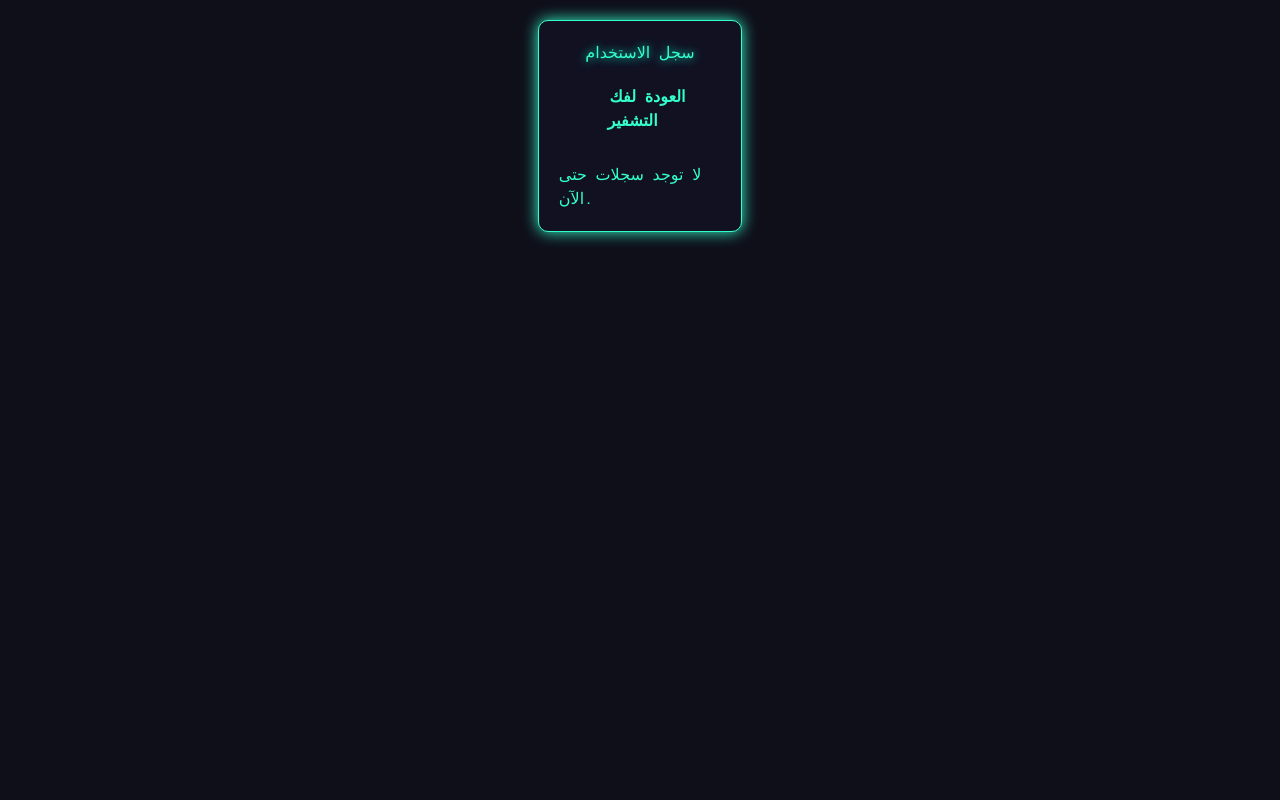
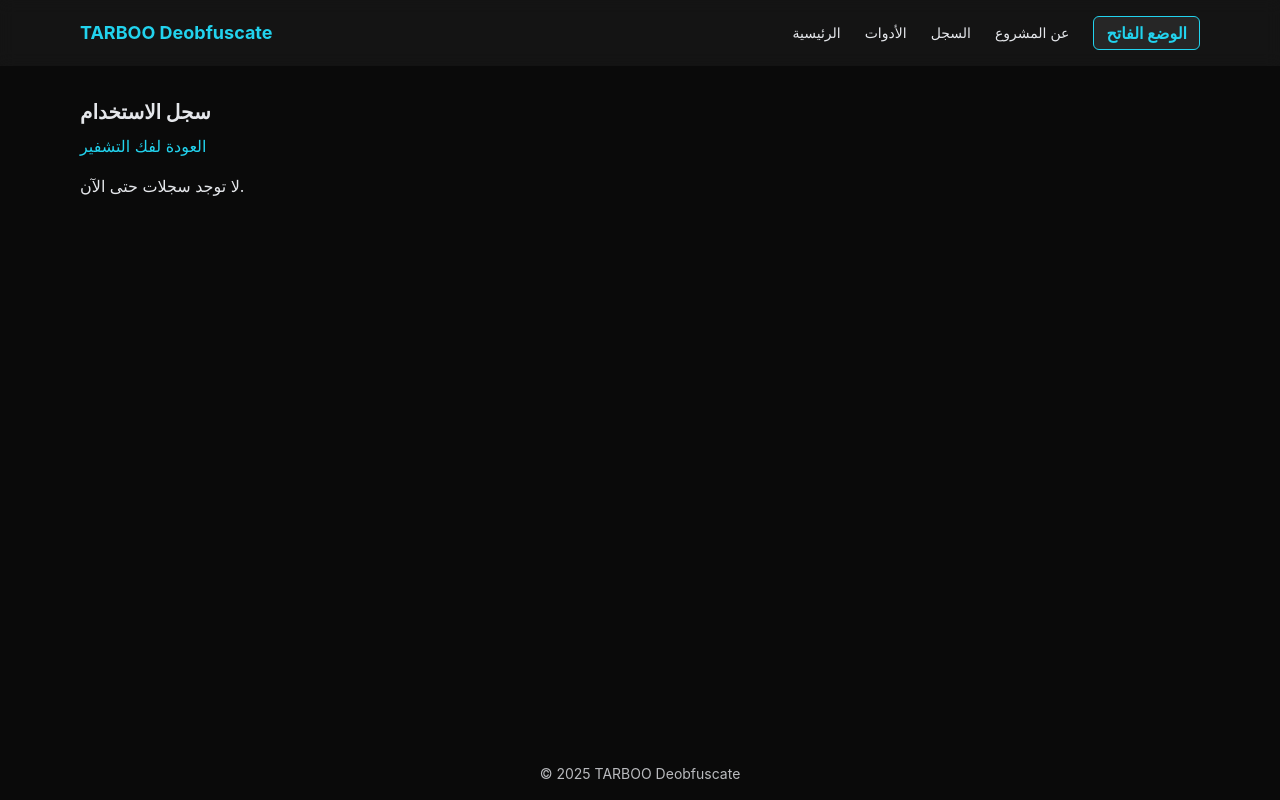
Before and after one commit to Tarboobot2888/tarboo_deobfuscate-X-plack, a Next.js app: page /history in a window 1280 px wide. Built offline with nearby package versions, Linux system fonts and the light colour scheme.

Commit message:
Revamp UI with modern layout

```diff
--- /dev/null
+++ b/components/Hero.tsx
@@ -0,0 +1,23 @@
+import { motion } from 'framer-motion'
+
+export default function Hero({ onStart }: { onStart: () => void }) {
+  return (
+    <section className="min-h-[60vh] flex flex-col items-center justify-center text-center rounded-xl bg-gradient-to-br from-purple-700/40 to-cyan-500/20 p-8 shadow-lg">
+      <motion.h2
+        initial={{ opacity: 0, y: 20 }}
+        animate={{ opacity: 1, y: 0 }}
+        transition={{ duration: 0.6 }}
+        className="text-4xl font-bold mb-6"
+      >
+        فك التشفير بضغطة زر
+      </motion.h2>
+      <motion.button
+        whileHover={{ scale: 1.05 }}
+        className="px-8 py-3 bg-cyan-500 text-black font-bold rounded-md shadow-md"
+        onClick={onStart}
+      >
+        ابدأ الآن
+      </motion.button>
+    </section>
+  )
+}
--- /dev/null
+++ b/components/Layout.tsx
@@ -0,0 +1,15 @@
+import { ReactNode } from 'react'
+import NavBar from './NavBar'
+import Footer from './Footer'
+
+export default function Layout({ children }: { children: ReactNode }) {
+  return (
+    <div className="min-h-screen flex flex-col bg-neutral-950 text-gray-200 font-sans">
+      <NavBar />
+      <main className="flex-1 container mx-auto px-4 py-8">
+        {children}
+      </main>
+      <Footer />
+    </div>
+  )
+}
--- a/components/NavBar.tsx
+++ b/components/NavBar.tsx
@@ -3,15 +3,17 @@ import ThemeToggle from './ThemeToggle'
 
 export default function NavBar() {
   return (
-    <nav className="flex items-center gap-4 py-4">
-      <h1 className="flex-1 text-xl">TARBOO Deobfuscate</h1>
-      <div className="flex gap-4 text-sm">
-        <Link href="/">الرئيسية</Link>
-        <Link href="/tools">الأدوات</Link>
-        <Link href="/history">السجل</Link>
-        <Link href="/about">عن المشروع</Link>
+    <nav className="bg-neutral-900/80 backdrop-blur sticky top-0 z-10">
+      <div className="container mx-auto flex items-center gap-6 py-4 px-4">
+        <h1 className="flex-1 text-lg font-bold text-cyan-400">TARBOO Deobfuscate</h1>
+        <div className="flex gap-6 text-sm">
+          <Link href="/">الرئيسية</Link>
+          <Link href="/tools">الأدوات</Link>
+          <Link href="/history">السجل</Link>
+          <Link href="/about">عن المشروع</Link>
+        </div>
+        <ThemeToggle />
       </div>
-      <ThemeToggle />
     </nav>
   )
 }
--- a/pages/_app.tsx
+++ b/pages/_app.tsx
@@ -1,6 +1,5 @@
 // pages/_app.tsx
 import '../styles/globals.css'
-import '../styles/theme.css'
 import type { AppProps } from 'next/app'
 import { ToastContainer } from 'react-toastify'
 import 'react-toastify/dist/ReactToastify.css'
--- a/pages/about.tsx
+++ b/pages/about.tsx
@@ -1,13 +1,10 @@
-import NavBar from '../components/NavBar'
-import Footer from '../components/Footer'
+import Layout from '../components/Layout'
 
 export default function About() {
   return (
-    <main className="container">
-      <NavBar />
-      <h2 className="my-4">عن المشروع</h2>
+    <Layout>
+      <h2 className="my-4 text-xl font-bold">عن المشروع</h2>
       <p>هذا المشروع يهدف إلى فك تشفير أكواد جافاسكريبت واستخدام خوارزميات متقدمة مثل DeobfuscateJs و CyberChef.</p>
-      <Footer />
-    </main>
+    </Layout>
   )
 }
--- a/pages/history.tsx
+++ b/pages/history.tsx
@@ -1,6 +1,7 @@
 // pages/history.tsx
 import { useEffect, useState } from "react";
 import Link from "next/link";
+import Layout from "../components/Layout";
 
 interface HistoryItem {
   input: string;
@@ -25,11 +26,11 @@ export default function History() {
   }
 
   return (
-    <main className="container">
-      <header>
-        <h1>سجل الاستخدام</h1>
+    <Layout>
+      <header className="mb-4">
+        <h1 className="text-xl font-bold mb-2">سجل الاستخدام</h1>
         <nav>
-          <Link href="/">العودة لفك التشفير</Link>
+          <Link href="/" className="text-cyan-400 hover:underline">العودة لفك التشفير</Link>
         </nav>
       </header>
 
@@ -57,6 +58,6 @@ export default function History() {
           </button>
         )}
       </section>
-    </main>
+    </Layout>
   );
 }
--- a/pages/index.tsx
+++ b/pages/index.tsx
@@ -3,8 +3,8 @@ import { useState, useEffect } from 'react'
 import { motion } from 'framer-motion'
 import axios from 'axios'
 import DropZone from '../components/DropZone'
-import NavBar from '../components/NavBar'
-import Footer from '../components/Footer'
+import Layout from '../components/Layout'
+import Hero from '../components/Hero'
 import CodeEditor from '../components/CodeEditor'
 import ResultsPanel from '../components/ResultsPanel'
 import Loader from '../components/Loader'
@@ -63,21 +63,9 @@ export default function Home() {
 }
 
   return (
-    <main className="container">
+    <Layout>
       {intro && <AnimationIntro onDone={() => setIntro(false)} />}
-      <NavBar />
-
-      <motion.section
-        className="hero"
-        initial={{ opacity: 0, y: -20 }}
-        animate={{ opacity: 1, y: 0 }}
-        transition={{ duration: 0.7 }}
-      >
-        <h2>فكّ تشفير الكود بضغطة زر</h2>
-        <button className="start-btn" onClick={() => window.scrollTo({ top: 500, behavior: 'smooth' })}>
-          ابدأ الآن
-        </button>
-      </motion.section>
+      <Hero onStart={() => window.scrollTo({ top: 500, behavior: 'smooth' })} />
 
       <section>
         <DropZone onCode={setCode} />
@@ -115,17 +103,16 @@ export default function Home() {
         <ResultsPanel output={output} />
       </section>
 
-      <section className="features-grid">
-        <div className="feature-item">
-          <h3>DeobfuscateJs</h3>
+      <section className="grid grid-cols-1 md:grid-cols-2 gap-6 mt-8">
+        <div className="feature-item bg-neutral-900 p-6 rounded-lg shadow">
+          <h3 className="text-xl mb-2 font-bold">DeobfuscateJs</h3>
           <p>خوارزميات متقدمة لفك التشويش عبر Web Workers.</p>
         </div>
-        <div className="feature-item">
-          <h3>CyberChef</h3>
+        <div className="feature-item bg-neutral-900 p-6 rounded-lg shadow">
+          <h3 className="text-xl mb-2 font-bold">CyberChef</h3>
           <p>تشغيل وصفات تحليل متعددة مثل Beautify وEval JS.</p>
         </div>
       </section>
-      <Footer />
-    </main>
+    </Layout>
   );
 }
--- a/pages/tools.tsx
+++ b/pages/tools.tsx
@@ -1,6 +1,5 @@
 import { useRouter } from 'next/router'
-import NavBar from '../components/NavBar'
-import Footer from '../components/Footer'
+import Layout from '../components/Layout'
 import Sidebar from '../components/Sidebar'
 
 export default function Tools() {
@@ -8,18 +7,18 @@ export default function Tools() {
   const recipe = router.query.recipe as string | undefined
 
   return (
-    <main className="container flex">
+    <Layout>
+      <div className="flex">
         <Sidebar />
         <div className="flex-1 p-4">
-        <NavBar />
-        <h2 className="mb-4">الأدوات الإضافية</h2>
+          <h2 className="mb-4 text-xl font-bold">الأدوات الإضافية</h2>
           {recipe ? (
             <p>الوصفة المختارة: {recipe}</p>
           ) : (
             <p>اختر أداة من القائمة الجانبية.</p>
           )}
         </div>
-      <Footer />
-    </main>
+      </div>
+    </Layout>
   )
 }
--- a/styles/globals.css
+++ b/styles/globals.css
@@ -1,191 +1,40 @@
-/* globals.css */
-@import url('https://fonts.googleapis.com/css2?family=Share+Tech+Mono&display=swap');
 @tailwind base;
 @tailwind components;
 @tailwind utilities;
-:root{--bg:#fafafa;--text:#111}.dark{--bg:#0f0f1a;--text:#33ffcc}
 
+@import url('https://fonts.googleapis.com/css2?family=Inter:wght@400;700&family=Fira+Code&display=swap');
 
 body {
-  background-color: var(--bg);
-  font-family: 'Share Tech Mono', monospace, monospace;
-  padding: 0;
-  margin: 0;
-  min-height: 100vh;
-  display: flex;
-  flex-direction: column;
-  align-items: center;
+  @apply bg-neutral-950 text-gray-200 font-sans;
+}
+
+pre {
+  @apply bg-neutral-900 p-4 rounded-lg font-mono overflow-auto text-sm;
 }
 
 .container {
-  max-width: 900px;
-  width: 90%;
-  margin: 20px auto;
-  background: #111122;
-  border: 1px solid #33ffcc;
-  border-radius: 10px;
-  padding: 20px;
-  box-shadow: 0 0 15px #33ffcc;
-}
-
-h1 {
-  text-align: center;
-  margin-bottom: 20px;
-  text-shadow: 0 0 10px #00ffcc;
-}
-
-nav {
-  text-align: center;
-  margin-bottom: 30px;
-}
-
-nav a {
-  color: var(--text);
-  text-decoration: none;
-  font-weight: bold;
-  margin: 0 15px;
-  transition: color 0.3s ease;
-}
-
-nav a:hover {
-  color: #66ffff;
-}
-
-.code-input, .code-output, pre {
-  background: #0a0a12;
-  border: 1px solid #33ffcc;
-  border-radius: 5px;
-  color: #33ffcc;
-  font-family: 'Share Tech Mono', monospace;
-  padding: 15px;
-  white-space: pre-wrap;
-  word-break: break-word;
-  font-size: 14px;
-  width: 100%;
-  box-sizing: border-box;
-  margin-bottom: 20px;
-  min-height: 150px;
-  resize: vertical;
-}
-
-.method-select {
-  margin-bottom: 20px;
-  display: flex;
-  gap: 30px;
-}
-
-.method-select label {
-  cursor: pointer;
-  user-select: none;
+  @apply max-w-6xl mx-auto px-4;
 }
 
 button {
-  background: #33ffcc;
-  border: none;
-  color: #000;
-  padding: 12px 25px;
-  font-weight: bold;
-  cursor: pointer;
-  border-radius: 8px;
-  font-size: 16px;
-  transition: background 0.3s ease;
-  width: 100%;
+  @apply px-5 py-2 rounded-md font-bold bg-cyan-500 text-black transition hover:bg-cyan-400 disabled:opacity-60 disabled:cursor-not-allowed;
 }
 
-button:disabled {
-  background: #33ffcc99;
-  cursor: not-allowed;
+.dropzone {
+  @apply border-2 border-dashed border-cyan-400 p-4 text-center rounded-md mb-4;
+}
+.dropzone.active {
+  @apply bg-cyan-400/10;
 }
 
-button:hover:not(:disabled) {
-  background: #00ccaa;
+.toggle-theme {
+  @apply ml-auto bg-neutral-800 text-cyan-400 border border-cyan-400 px-3 py-1 rounded-md;
 }
 
 .error {
-  color: #ff4444;
-  font-weight: bold;
-  margin-bottom: 20px;
+  @apply text-red-500 font-bold my-4;
 }
 
 .history-item {
-  border: 1px solid #33ffcc;
-  border-radius: 8px;
-  padding: 15px;
-  margin-bottom: 15px;
-  background: #121225;
+  @apply border border-cyan-400 rounded-md p-4 mb-4 bg-neutral-900;
 }
-
-.history-item details summary {
-  cursor: pointer;
-  font-weight: bold;
-  margin-bottom: 8px;
-  outline: none;
-}
-
-.clear-btn {
-  background: #ff4444;
-  color: #fff;
-  margin-top: 20px;
-}
-
-.clear-btn:hover {
-  background: #cc0000;
-}
-
-/* Hero Section */
-.hero {
-  text-align: center;
-  margin: 40px 0;
-}
-
-.start-btn {
-  background: linear-gradient(90deg, #ff00ff, #00ffff);
-  color: #000;
-  padding: 15px 35px;
-  border-radius: 10px;
-  font-size: 18px;
-  font-weight: bold;
-  cursor: pointer;
-  box-shadow: 0 0 15px #00ffff;
-  transition: transform 0.3s ease;
-}
-
-.start-btn:hover {
-  transform: scale(1.05);
-}
-
-.features-grid {
-  display: grid;
-  grid-template-columns: repeat(auto-fit, minmax(220px, 1fr));
-  gap: 20px;
-  margin-top: 40px;
-}
-
-.feature-item {
-  background: #1a1a2a;
-  border-radius: 8px;
-  padding: 20px;
-  box-shadow: 0 0 10px #00ffff;
-}
-
-/* Dropzone */
-.dropzone {
-  border: 2px dashed #33ffcc;
-  padding: 20px;
-  text-align: center;
-  margin-bottom: 20px;
-  transition: background 0.3s ease;
-}
-.dropzone.active {
-  background: rgba(51, 255, 204, 0.1);
-}
-
-.toggle-theme {
-  margin-left: auto;
-  background: #222;
-  color: #33ffcc;
-  border: 1px solid #33ffcc;
-  padding: 6px 12px;
-  border-radius: 6px;
-  cursor: pointer;
-}
--- a/styles/theme.css
+++ /dev/null
@@ -1,10 +0,0 @@
-:root {
-  --bg: #0f0f1a;
-  --text: #33ffcc;
-  --accent: #c026d3;
-}
-
-body {
-  background-color: var(--bg);
-  color: var(--text);
-}
--- a/tailwind.config.js
+++ b/tailwind.config.js
@@ -5,7 +5,12 @@ module.exports = {
     './components/**/*.{js,ts,jsx,tsx}'
   ],
   theme: {
-    extend: {},
+    extend: {
+      fontFamily: {
+        sans: ['Inter', 'sans-serif'],
+        mono: ['Fira Code', 'monospace'],
+      },
+    },
   },
   plugins: [],
 };
```
Lines whose indentation alone changed are shown as unchanged.
